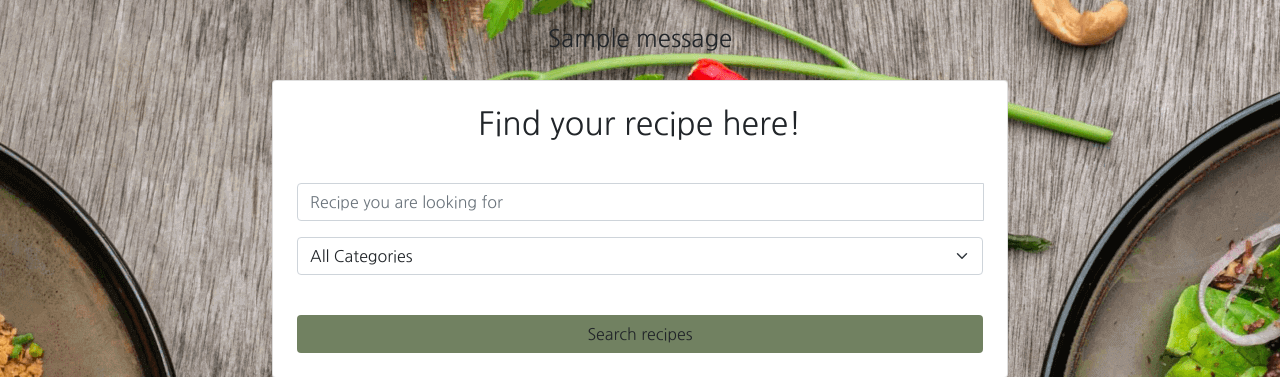
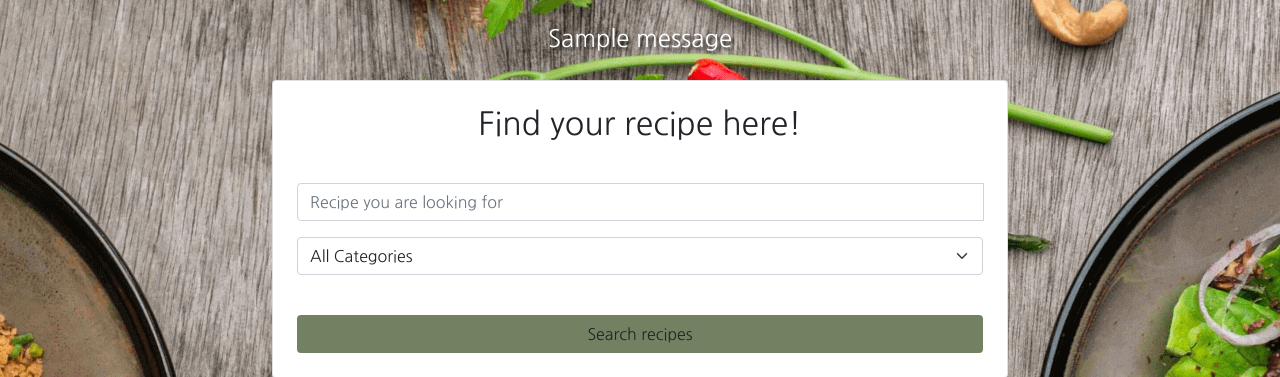
Before and after one commit to Zelhorst92/share-your-recipes, a Flask app: page / in a window 1280 px wide. Shown: the part 56-433 px from the top of the page. Run offline with Flask 2, Linux system fonts and the light colour scheme; one stand-in notice (Sample message) is shown; a database or web service that is not in the repository returns one stand-in record (values such as "Sample title"); some libraries are stand-ins or nearby versions.

Commit message:
Move flash message to components plus styling

```diff
--- a/static/css/styles.css
+++ b/static/css/styles.css
@@ -8,17 +8,13 @@ html {
 
 body {
     font-family: 'Nanum Gothic', 'Times New Roman', serif;
-    font-size: /* 2rem */;
+    font-weight: 400;
     background: linear-gradient(to right top, #ffffff, #efeff0, #dfe0e1, #d0d0d2, #c0c1c3, #abacae, #97989a, #838486, #666768, #4b4b4c, #313131, #191919);
     background-image: url('../images/main-background.png');
     height: 100vh;
     background-repeat: no-repeat;
     background-position: top center;
     background-attachment: fixed;
-}
-
-p {
-    margin: 0;
 }
 
 .navbar-nav {
@@ -28,6 +24,11 @@ p {
 .flash-box {
     height: 5rem;
     padding-top: 1.5rem;
+}
+
+.flash-message {
+    color: #FFFFFF;
+    text-shadow: 3px 3px 3px rgba(0, 0, 0, 0.75);
 }
 
 .home-title {
--- /dev/null
+++ b/templates/components/flashmessage.html
@@ -0,0 +1,11 @@
+<section class="row flash-box text-center">
+    {% with messages = get_flashed_messages() %}
+        {% if messages %}
+            {% for message in messages %}
+                <div class="col-10 offset-1 col-xl-8 offset-xl-2">
+                    <h4 class="flash-message">{{ message }}</h4>
+                </div>
+            {% endfor %}
+        {% endif %}
+    {% endwith %}
+</section>
--- a/templates/layout/base.html
+++ b/templates/layout/base.html
@@ -3,30 +3,16 @@
 <head>
     {% include 'layout/head.html' %}
 </head>
-
 <body>
     {% include 'components/navigation.html' %}
-
     <div class="container">
-        <!-- Flash messages -->
-        <section class="row flash-box text-center">
-            {% with messages = get_flashed_messages() %}
-                {% if messages %}
-                    {% for message in messages %}
-                        <div class="col-10 offset-1 col-xl-8 offset-xl-2">
-                            <h4>{{ message }}</h4>
-                        </div>
-                    {% endfor %}
-                {% endif %}
-            {% endwith %}
-        </section>
+        {% include 'components/flashmessage.html' %}
 
         {% block content %}
         {% endblock %}
 
         {% block result %}
         {% endblock %}
-
     </div>
     {% include 'layout/scripts.html' %}
 </body>
```
